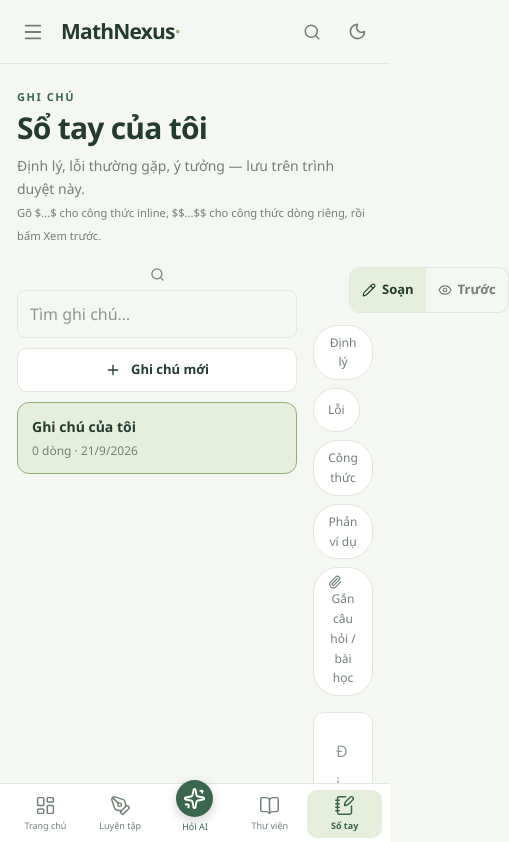
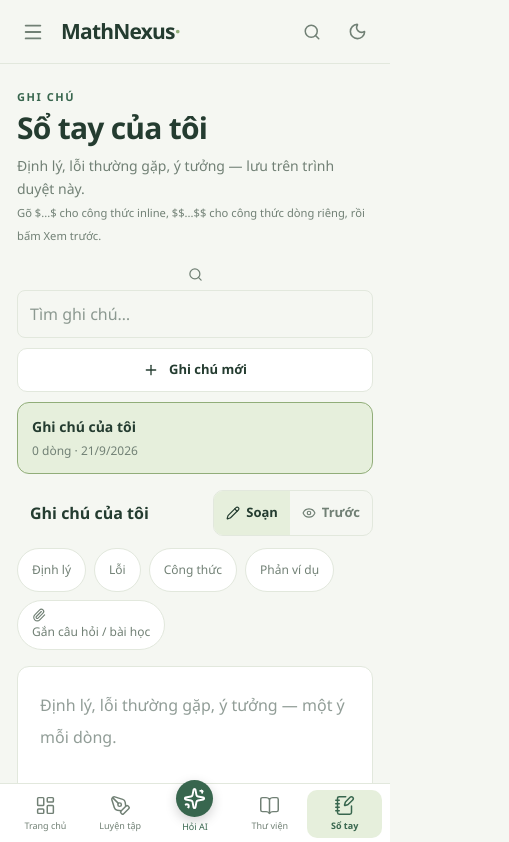
Before and after one commit to koko999-tien/mathnexus, a React (Vite) app: page /notebook in a window 390 px wide. Shown: the top 842 px of the page, 509 px wide, since content can reach past the window. Built offline with nearby package versions, Linux system fonts and the light colour scheme.

Commit message:
Sua tran notebook mobile, test theo so bai moi

```diff
--- a/src/index.css
+++ b/src/index.css
@@ -404,7 +404,7 @@ svg { flex-shrink: 0; }
   .lesson-card { padding: 20px; }
   .lesson-card h3 { font-size: 17px; }
   .lesson-excerpt { font-size: 13px; }
-  .notebook-layout { grid-template-columns: 1fr; }
+  .notebook-list ul { max-height: none; }
   .lesson-category { margin-top: 14px; }
   .dashboard-bottom { grid-template-columns: 1fr; gap: 20px; margin-top: 26px; }
   .quick-tool h3 { font-size: 14px; }
@@ -1302,3 +1302,7 @@ svg { flex-shrink: 0; }
   .diagnostic-concept-row > svg { display: none; }
   .diagnostic-debrief-next .button { width: 100%; }
 }
+
+@media (max-width: 639px) {
+  .notebook-layout { grid-template-columns: minmax(0, 1fr); }
+}
```
Also changed, not shown: 1 other file (tests, documents, lock files or other folders).
